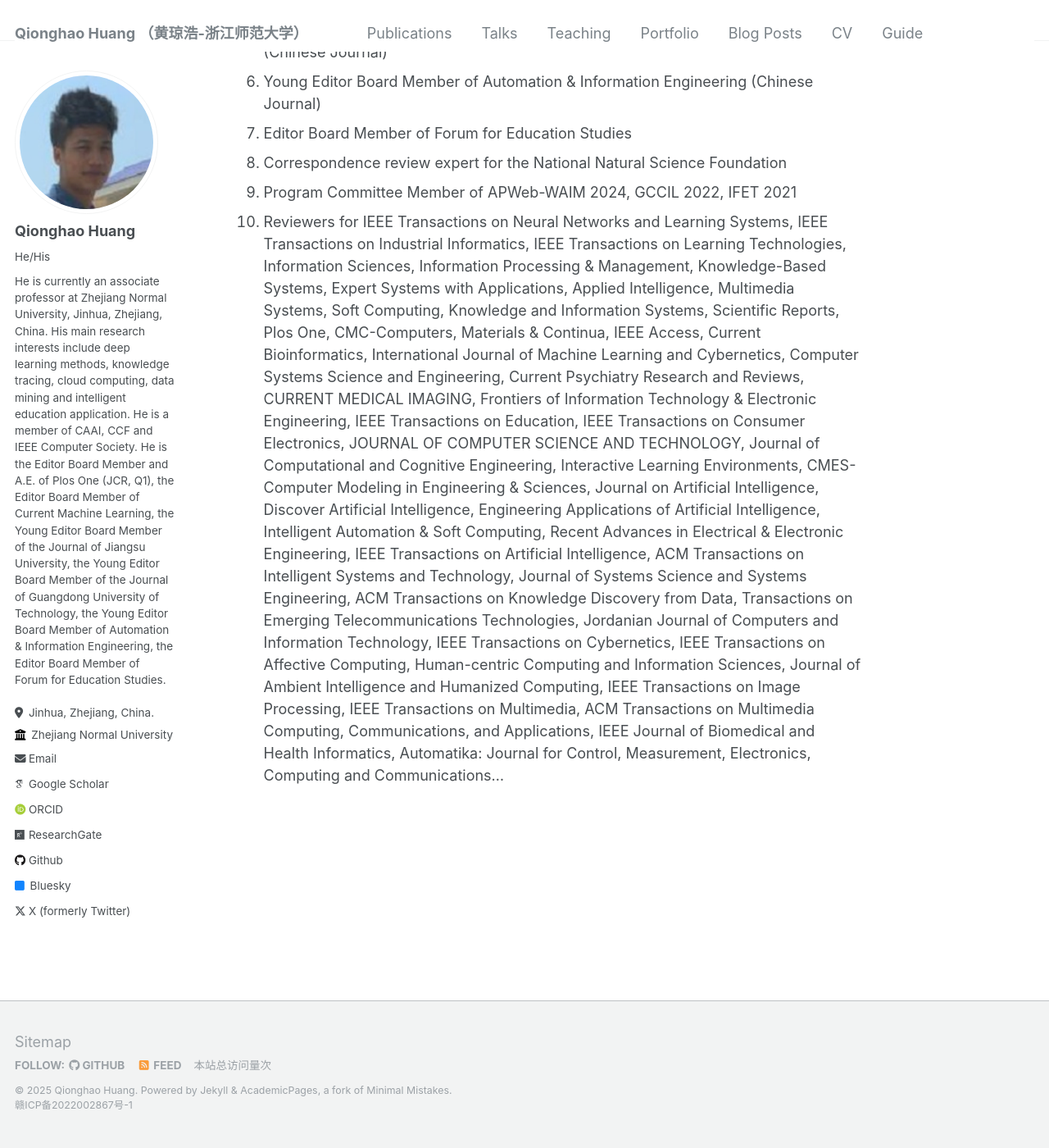
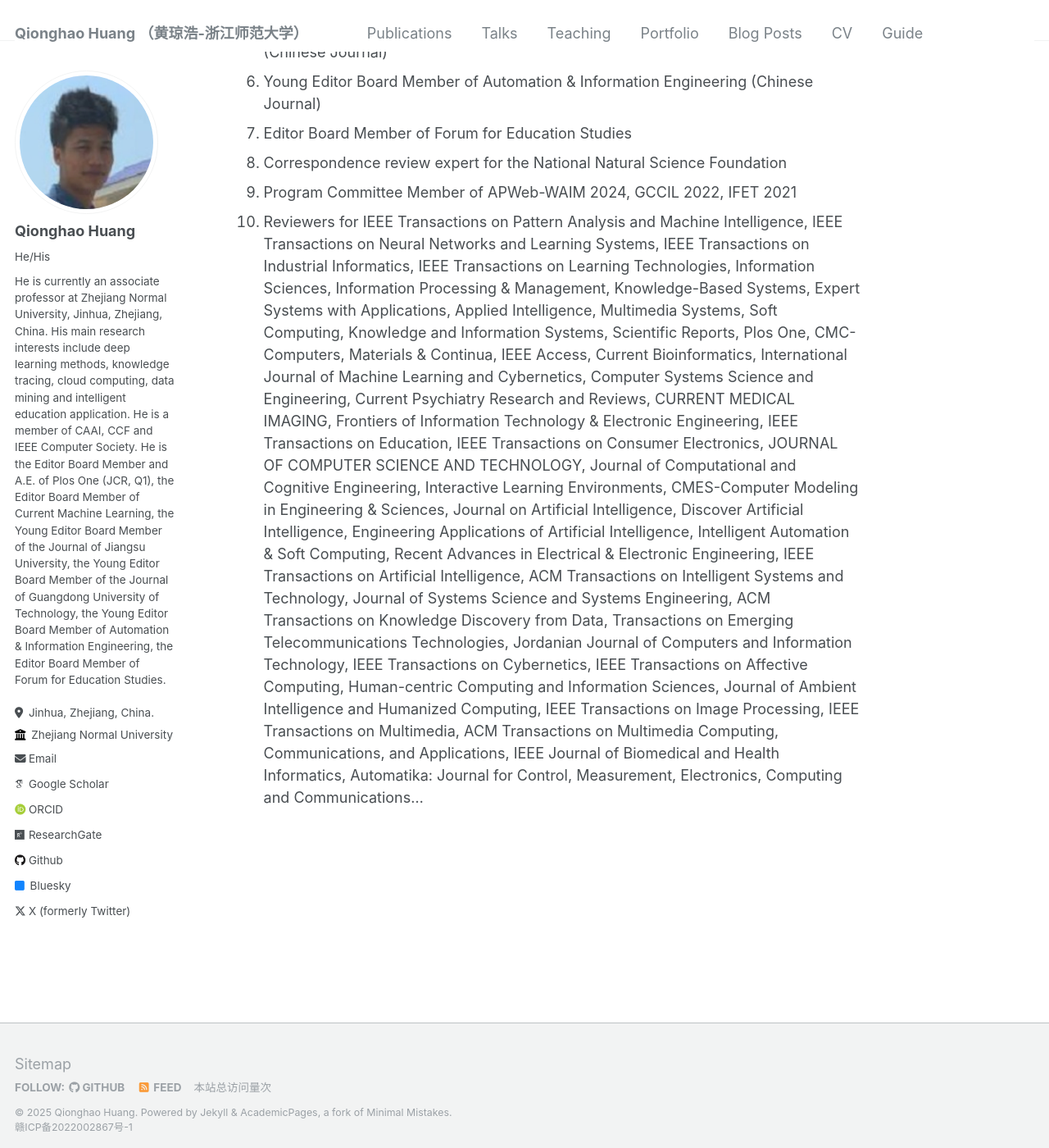
Before and after one commit to qhhuang-ai/qhhuang-ai.github.io, a Jekyll site: the page built from _pages/about.md, in a window 1280 px wide and 1400 px high, scrolled down 10216 px. Shown: the whole window at 82% size. Built offline with Jekyll 4.4.1, drawn with Linux system fonts in a browser that asks for light colours; some web fonts are replaced; a script that is not in the unit is left out; comment, search, counter and statistics services are not loaded.

Commit message:
update CV!

```diff
--- a/_pages/about.md
+++ b/_pages/about.md
@@ -106,5 +106,5 @@
 1. Editor Board Member of Forum for Education Studies
 1. Correspondence review expert for the National Natural Science Foundation
 1. Program Committee Member of APWeb-WAIM 2024, GCCIL 2022, IFET 2021
-1. Reviewers for IEEE Transactions on Neural Networks and Learning Systems, IEEE Transactions on Industrial Informatics, IEEE Transactions on Learning Technologies, Information Sciences, Information Processing & Management, Knowledge-Based Systems, Expert Systems with Applications, Applied Intelligence, Multimedia Systems, Soft Computing, Knowledge and Information Systems, Scientific Reports, Plos One, CMC-Computers, Materials & Continua,  IEEE Access, Current Bioinformatics, International Journal of Machine Learning and Cybernetics, Computer Systems Science and Engineering, Current Psychiatry Research and Reviews, CURRENT MEDICAL IMAGING,  Frontiers of Information Technology & Electronic Engineering, IEEE Transactions on Education, IEEE Transactions on Consumer Electronics, JOURNAL OF COMPUTER SCIENCE AND TECHNOLOGY, Journal of Computational and Cognitive Engineering, Interactive Learning Environments, CMES-Computer Modeling in Engineering & Sciences, Journal on Artificial Intelligence, Discover Artificial Intelligence, Engineering Applications of Artificial Intelligence,
+1. Reviewers for IEEE Transactions on Pattern Analysis and Machine Intelligence, IEEE Transactions on Neural Networks and Learning Systems, IEEE Transactions on Industrial Informatics, IEEE Transactions on Learning Technologies, Information Sciences, Information Processing & Management, Knowledge-Based Systems, Expert Systems with Applications, Applied Intelligence, Multimedia Systems, Soft Computing, Knowledge and Information Systems, Scientific Reports, Plos One, CMC-Computers, Materials & Continua,  IEEE Access, Current Bioinformatics, International Journal of Machine Learning and Cybernetics, Computer Systems Science and Engineering, Current Psychiatry Research and Reviews, CURRENT MEDICAL IMAGING,  Frontiers of Information Technology & Electronic Engineering, IEEE Transactions on Education, IEEE Transactions on Consumer Electronics, JOURNAL OF COMPUTER SCIENCE AND TECHNOLOGY, Journal of Computational and Cognitive Engineering, Interactive Learning Environments, CMES-Computer Modeling in Engineering & Sciences, Journal on Artificial Intelligence, Discover Artificial Intelligence, Engineering Applications of Artificial Intelligence,
 Intelligent Automation & Soft Computing, Recent Advances in Electrical & Electronic Engineering, IEEE Transactions on Artificial Intelligence, ACM Transactions on Intelligent Systems and Technology, Journal of Systems Science and Systems Engineering, ACM Transactions on Knowledge  Discovery from Data, Transactions on Emerging Telecommunications Technologies, Jordanian Journal of Computers and Information Technology, IEEE Transactions on Cybernetics, IEEE Transactions on Affective Computing, Human-centric Computing and Information Sciences, Journal of Ambient Intelligence and Humanized Computing, IEEE Transactions on Image Processing, IEEE Transactions on Multimedia, ACM Transactions on Multimedia Computing, Communications, and Applications, IEEE Journal of Biomedical and Health Informatics, Automatika: Journal for Control, Measurement, Electronics, Computing and Communications...
```
